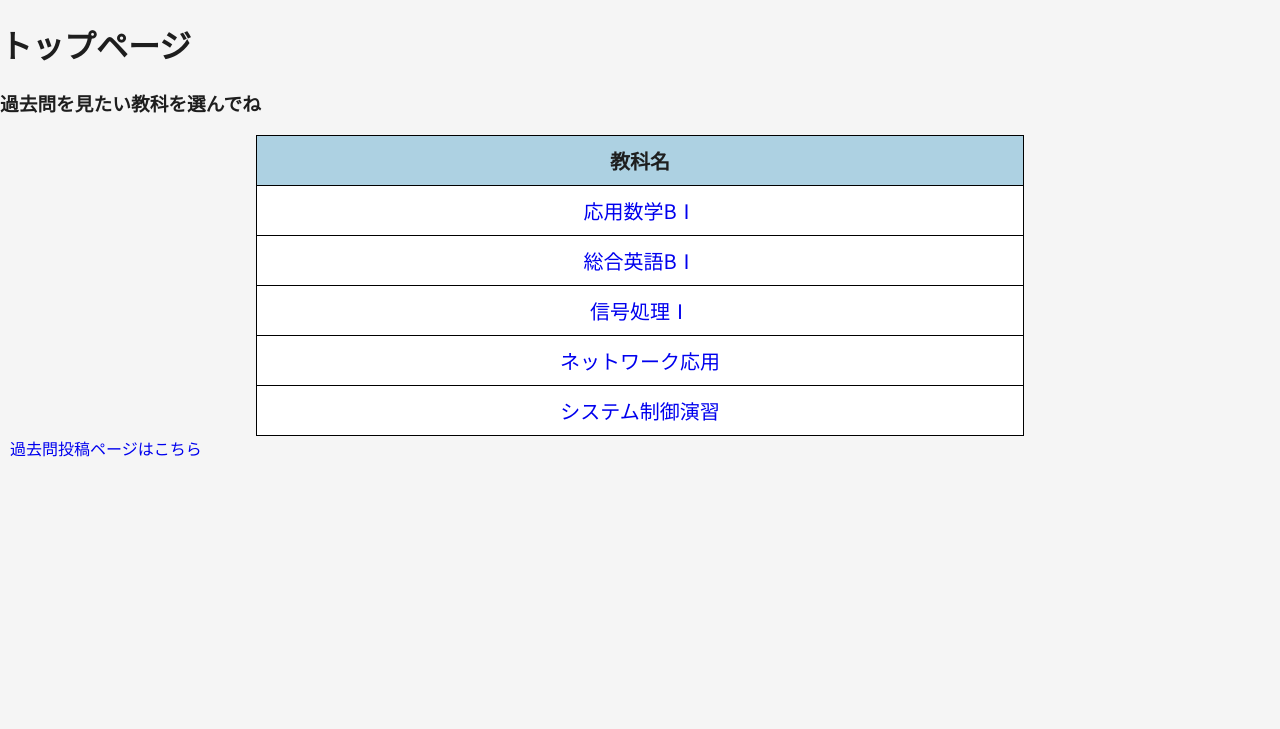
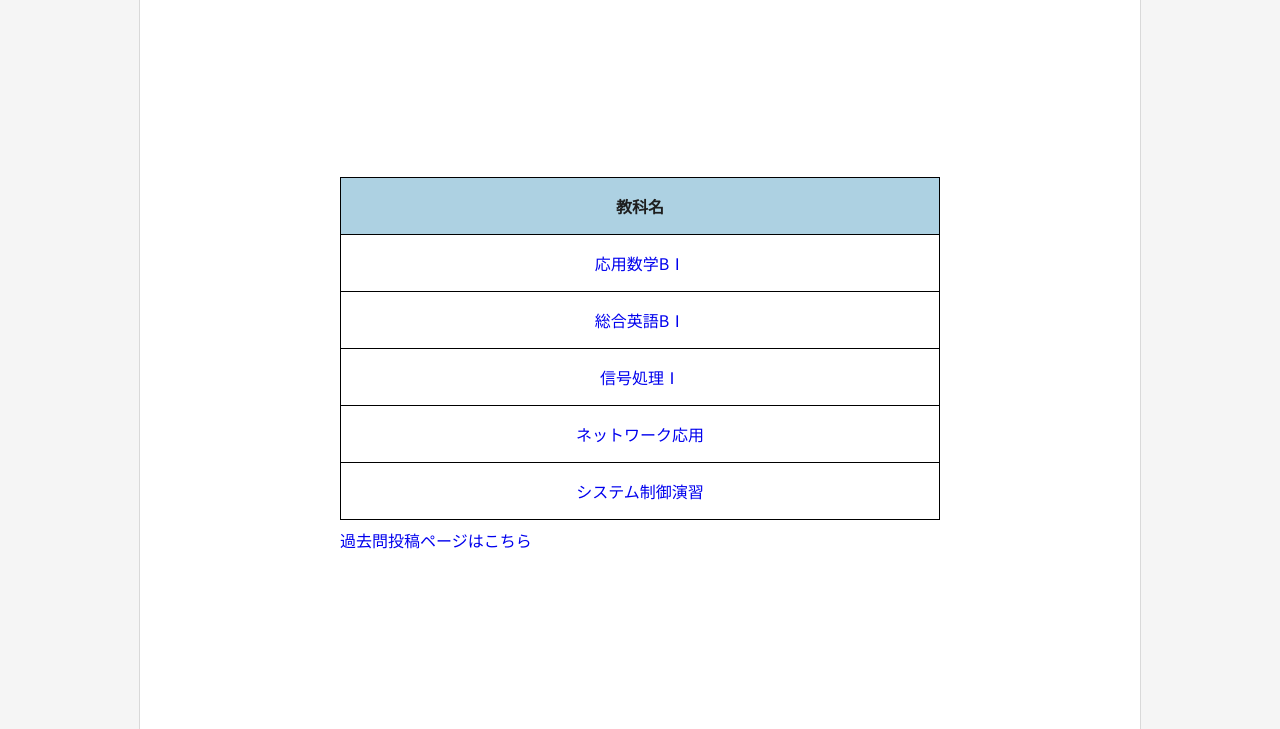
Before and after one commit to umiteru2004/schedule-site, a PHP site: page / in a window 1280 px wide. Shown: the part 71-800 px from the top of the page. Run offline with PHP 8.4, Linux system fonts and the light colour scheme.

Commit message:
feat: ホームページについて、PHPをリファクタリングして、デザインを整えました。

```diff
--- a/php/css/globals.css
+++ b/php/css/globals.css
@@ -21,6 +21,28 @@ header {
   background-color: white;
 }
 
+main {
+  min-height: calc(100vh - 71px);
+  width: 1000px;
+  margin: 0 auto;
+  border-inline: 1px solid #d9d9d9;
+  background-color: white;
+}
+
+table {
+  border-collapse: collapse;
+  border: 1px solid black;
+}
+
+thead {
+  background-color: rgb(173, 209, 226);
+}
+
+th,
+td {
+  border: 1px solid black;
+}
+
 .header {
   display: flex;
   height: 100%;
--- /dev/null
+++ b/php/css/home.css
@@ -0,0 +1,22 @@
+main {
+  display: flex;
+  align-items: center;
+  justify-content: center;
+}
+
+.subject-table {
+  width: 600px;
+}
+
+.subject-th,
+.subject-td {
+  padding: 16px 0;
+}
+
+.subject-td {
+  text-align: center;
+}
+
+.post-link {
+  margin-top: 8px;
+}
--- a/php/index.php
+++ b/php/index.php
@@ -1,67 +1,44 @@
 <?php require "./ui/head.php"; ?>
+<link href="/css/home.css" rel="stylesheet" />
 </head>
 
 <body>
     <?php require "./ui/header.php"; ?>
 
-    <?php
-    $subjects = [
-        ['name' => '応用数学BⅠ', 'path' => '応用数学B1'],
-        ['name' => '総合英語BⅠ', 'path' => '総合英語B1'],
-        ['name' => '信号処理Ⅰ', 'path' => '信号処理1'],
-        ['name' => 'ネットワーク応用', 'path' => 'ネットワーク応用'],
-        ['name' => 'システム制御演習', 'path' => 'システム制御演習'],
-    ];
-    ?>
-    <!DOCTYPE html>
-    <html lang="ja">
+    <main>
+        <div>
+            <table class="subject-table">
+                <thead>
+                    <tr>
+                        <th class="subject-th">教科名</th>
+                    </tr>
+                </thead>
 
-    <head>
-        <meta charset="UTF-8">
-        <style>
-            table {
-                width: 60%;
-                border-collapse: collapse;
-                margin: 0 auto;
-                font-size: 20px;
-            }
+                <tbody>
+                    <?php
+                    $subjects = [
+                        'applied_math_b1' => '応用数学BⅠ',
+                        'general_english_b1' => '総合英語BⅠ',
+                        'signal_processing_1' => '信号処理Ⅰ',
+                        'network_application' => 'ネットワーク応用',
+                        'system_control_exercises' => 'システム制御演習'
+                    ];
 
-            table,
-            th,
-            td {
-                border: 1px solid black;
-                text-align: center;
-                padding: 10px;
-            }
+                    foreach ($subjects as $key => $value) {
+                        echo '<tr><td  class="subject-td">';
+                        echo '<a href="exam.php?subject=', $key, '">', $value, '</a>';
+                        echo '</td></tr>';
+                        echo "\n";
+                    }
+                    ?>
+                </tbody>
+            </table>
 
-            th {
-                background-color: rgb(173, 209, 226);
-            }
+            <div class="post-link">
+                <a href="post-exam-input.php">過去問投稿ページはこちら</a>
+            </div>
+        </div>
+    </main>
+</body>
 
-            td {
-                background-color: rgb(255, 255, 255);
-            }
-
-            .kakomon {
-                margin: 10px;
-            }
-        </style>
-    </head>
-
-    <body>
-        <h1>トップページ</h1>
-        <h3>過去問を見たい教科を選んでね</h3>
-        <table>
-            <tr>
-                <th>教科名</th>
-            </tr>
-            <tr>
-                <?php foreach ($subjects as $subject): ?>
-                    <td><a href="exam.php?subject=<?php echo urlencode($subject['path']); ?>"><?php echo htmlspecialchars($subject['name']); ?></td>
-            </tr>
-        <?php endforeach; ?>
-        </table>
-        <a href="post-exam-input.php" class="kakomon">過去問投稿ページはこちら</a>
-    </body>
-
-    </html>
+</html>
```
